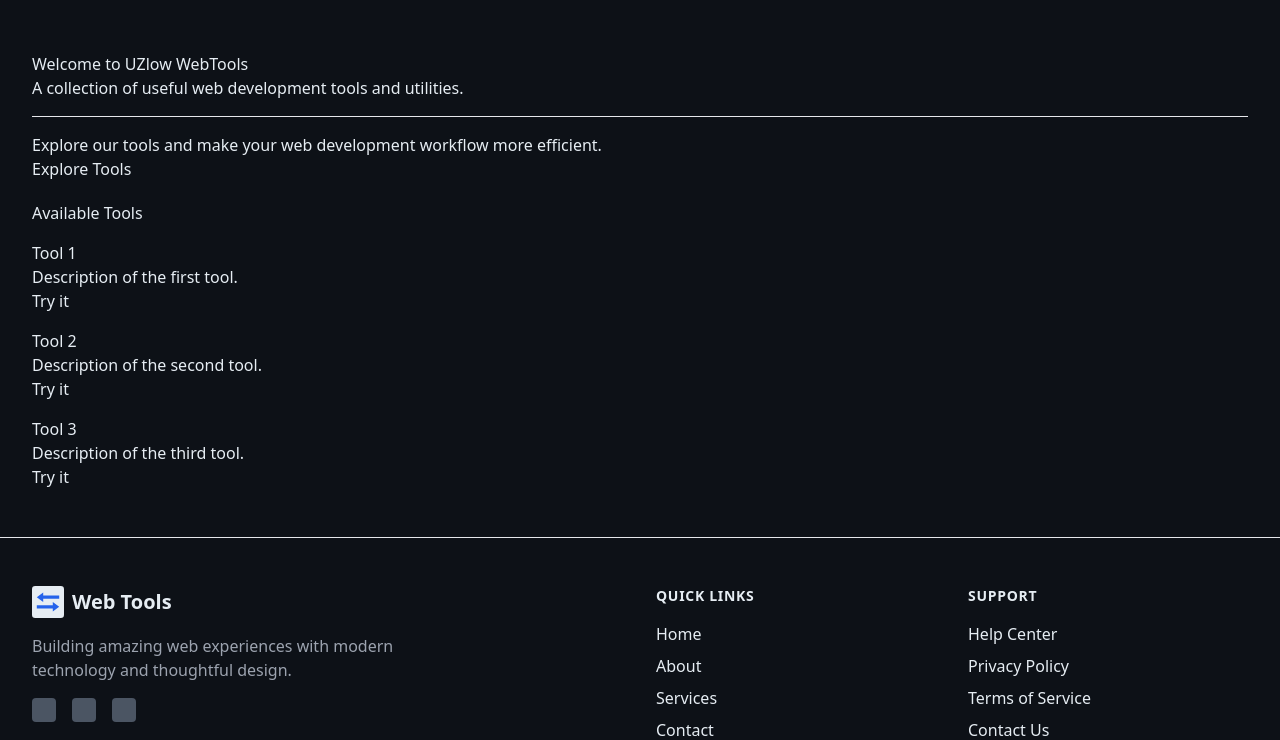
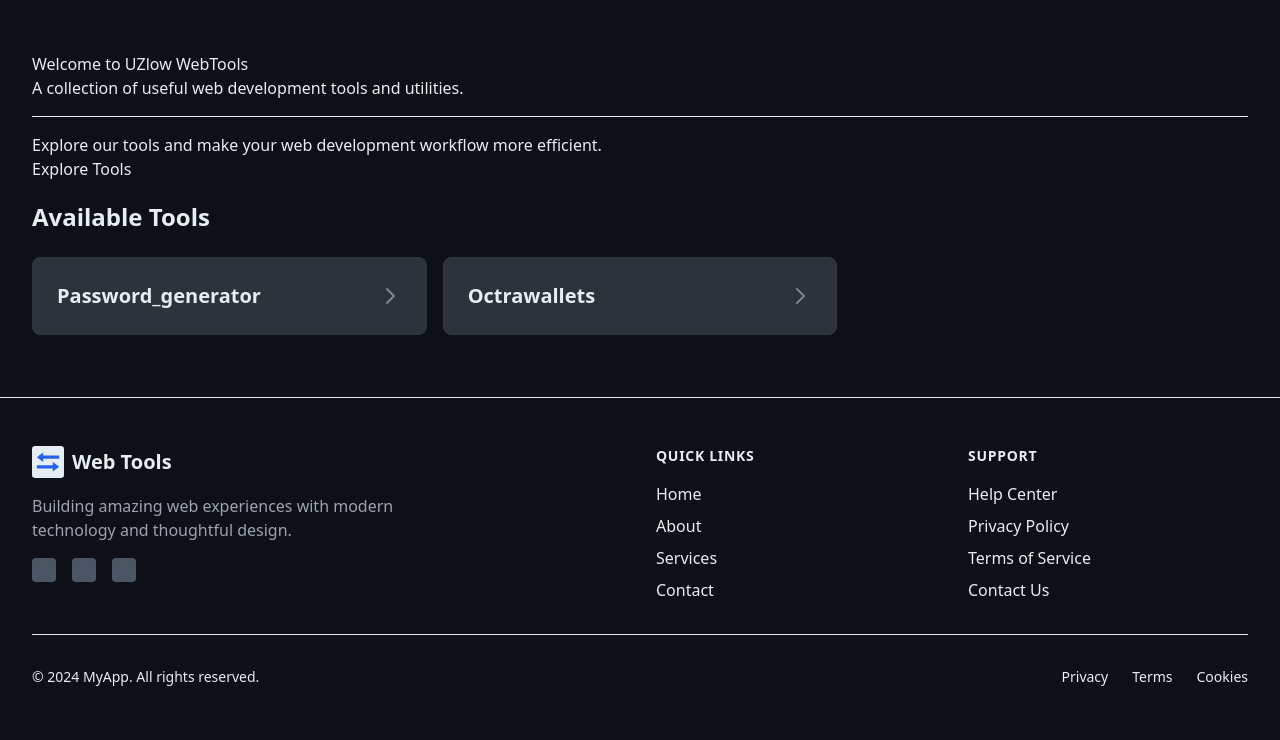
Before and after one commit to 0ndrec/uzlow-webtools, a Flask app: page / in a window 1280 px wide. Shown: the part 65-805 px from the top of the page. After the commit the page ends 751 px from the top, so only its background shows below. Run offline with Flask 3, Linux system fonts and the light colour scheme; some libraries are stand-ins or nearby versions.

Commit message:
fix handling params from user form. new example module

```diff
--- a/handlers/routes.py
+++ b/handlers/routes.py
@@ -44,7 +44,7 @@
 
     @app.route("/")
     def index():
-        tools = None
+        tools = load_tools()
         return render_template("index.html", title="Uzlow Web Tools", tools=tools)
 
     @app.route("/about")
@@ -58,6 +58,17 @@
         if tool_data is None:
             flash("Tool not found", "error")
             return redirect(url_for("index"))
+
+        # Get the schema from the module
+        tools_dir = Path(__file__).parent.parent / "tools"
+        tool_path = tools_dir / f"{tool_name}.py"
+        try:
+            spec = importlib.util.spec_from_file_location(f"tools.{tool_name}", str(tool_path))
+            module = importlib.util.module_from_spec(spec)
+            spec.loader.exec_module(module)
+            tool_data['schema'] = getattr(module, 'DATAFLOW_SCHEMA', None)
+        except Exception as e:
+            print(f"Error loading schema for {tool_name}: {e}")
 
         return render_template("tool.html", title=f"Tool: {tool_name}", tool=tool_data)
 
--- a/templates/index.html
+++ b/templates/index.html
@@ -10,38 +10,31 @@
         <hr class="my-4">
         <p>Explore our tools and make your web development workflow more efficient.</p>
         <a class="btn btn-primary btn-lg" href="#tools" role="button">Explore Tools</a>
-    </div>
-
-    <section id="tools" class="mt-5">
-        <h2 class="mb-4">Available Tools</h2>
-        <div class="row">
-            <div class="col-md-4 mb-4">
-                <div class="card">
-                    <div class="card-body">
-                        <h5 class="card-title">Tool 1</h5>
-                        <p class="card-text">Description of the first tool.</p>
-                        <a href="#" class="btn btn-primary">Try it</a>
+    </div>    <section id="tools" class="mt-5">
+        <h2 class="text-2xl font-bold mb-6 text-gh-text-primary">Available Tools</h2>
+        <div class="grid grid-cols-1 md:grid-cols-2 lg:grid-cols-3 gap-4">
+            {% for tool in tools %}
+            <a href="{{ url_for('tool', tool_name=tool.name) }}"
+               class="block border border-gh-border rounded-lg overflow-hidden hover:border-gh-accent transition-colors duration-200 bg-gh-bg-light group">
+                <div class="p-6">
+                    <div class="flex items-center justify-between">
+                        <h3 class="text-xl font-semibold text-gh-text-primary group-hover:text-gh-accent">
+                            {{ tool.name | title }}
+                        </h3>
+                        <svg class="w-6 h-6 text-gh-text-secondary group-hover:text-gh-accent transform group-hover:translate-x-1 transition-all"
+                             fill="none" stroke="currentColor" viewBox="0 0 24 24">
+                            <path stroke-linecap="round" stroke-linejoin="round" stroke-width="2" d="M9 5l7 7-7 7"/>
+                        </svg>
                     </div>
                 </div>
-            </div>
-            <div class="col-md-4 mb-4">
-                <div class="card">
-                    <div class="card-body">
-                        <h5 class="card-title">Tool 2</h5>
-                        <p class="card-text">Description of the second tool.</p>
-                        <a href="#" class="btn btn-primary">Try it</a>
-                    </div>
+            </a>
+            {% else %}
+            <div class="col-span-full">
+                <div class="bg-gh-bg-light border border-gh-border rounded-lg p-4 text-gh-text-secondary">
+                    No tools are currently available. Please check back later.
                 </div>
             </div>
-            <div class="col-md-4 mb-4">
-                <div class="card">
-                    <div class="card-body">
-                        <h5 class="card-title">Tool 3</h5>
-                        <p class="card-text">Description of the third tool.</p>
-                        <a href="#" class="btn btn-primary">Try it</a>
-                    </div>
-                </div>
-            </div>
+            {% endfor %}
         </div>
     </section>
 </div>
--- /dev/null
+++ b/tools/password_generator.py
@@ -0,0 +1,88 @@
+"""Password generator tool for generating secure passwords with customizable parameters."""
+import string
+import secrets
+
+# Schema definition for the tool
+DATAFLOW_SCHEMA = {
+    'name': 'Password Generator',
+    'description': 'Generate secure passwords with customizable parameters',
+    'entrypoint': 'generate_password',
+    'input': {
+        'length': {
+            'type': 'integer',
+            'description': 'Length of the password',
+            'default': 12,
+            'minimum': 8,
+            'maximum': 128
+        },
+        'include_uppercase': {
+            'type': 'boolean',
+            'description': 'Include uppercase letters',
+            'default': True
+        },
+        'include_lowercase': {
+            'type': 'boolean',
+            'description': 'Include lowercase letters',
+            'default': True
+        },
+        'include_numbers': {
+            'type': 'boolean',
+            'description': 'Include numbers',
+            'default': True
+        },
+        'include_special': {
+            'type': 'boolean',
+            'description': 'Include special characters',
+            'default': True
+        }
+    }
+}
+
+def generate_password(params):
+    """Generate a password based on the specified parameters.
+
+    Args:
+        params (dict): Dictionary containing password generation parameters
+            - length: Length of the password
+            - include_uppercase: Include uppercase letters
+            - include_lowercase: Include lowercase letters
+            - include_numbers: Include numbers
+            - include_special: Include special characters
+
+    Returns:
+        dict: Dictionary containing the generated password
+    """
+    # Set default values if not provided
+    length = params.get('length', 12)
+    include_uppercase = params.get('include_uppercase', True)
+    include_lowercase = params.get('include_lowercase', True)
+    include_numbers = params.get('include_numbers', True)
+    include_special = params.get('include_special', True)
+
+    # Build character set based on parameters
+    chars = ''
+    if include_uppercase:
+        chars += string.ascii_uppercase
+    if include_lowercase:
+        chars += string.ascii_lowercase
+    if include_numbers:
+        chars += string.digits
+    if include_special:
+        chars += string.punctuation
+
+    if not chars:
+        return {"error": "At least one character type must be selected"}
+
+    # Generate password using secure random number generator
+    try:
+        password = ''.join(secrets.choice(chars) for _ in range(length))
+        return {
+            "password": password,
+            "length": len(password),
+            "contains_uppercase": any(c.isupper() for c in password),
+            "contains_lowercase": any(c.islower() for c in password),
+            "contains_numbers": any(c.isdigit() for c in password),
+            "contains_special": any(c in string.punctuation for c in password)
+        }
+    except Exception as e:
+        return {"error": str(e)}
```
Also changed, not shown: templates/tool.html (+134 -2 lines).
